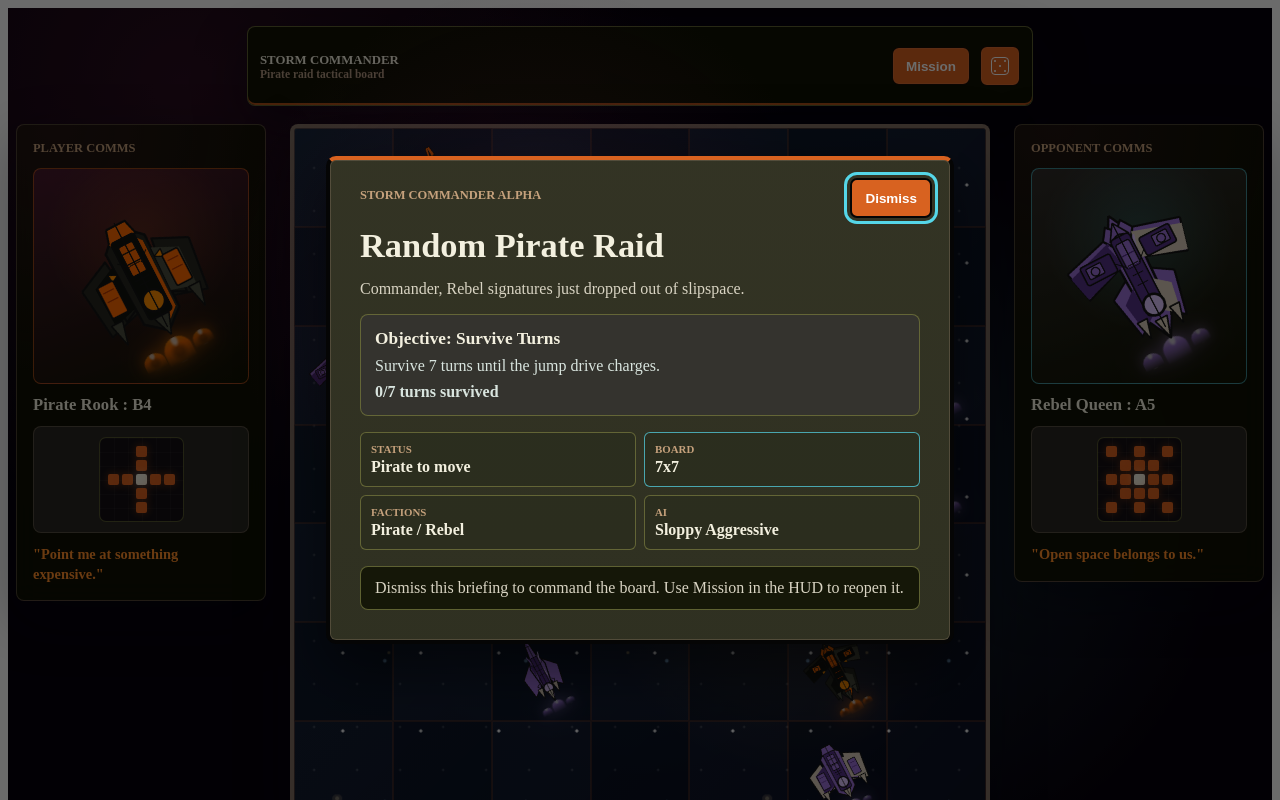
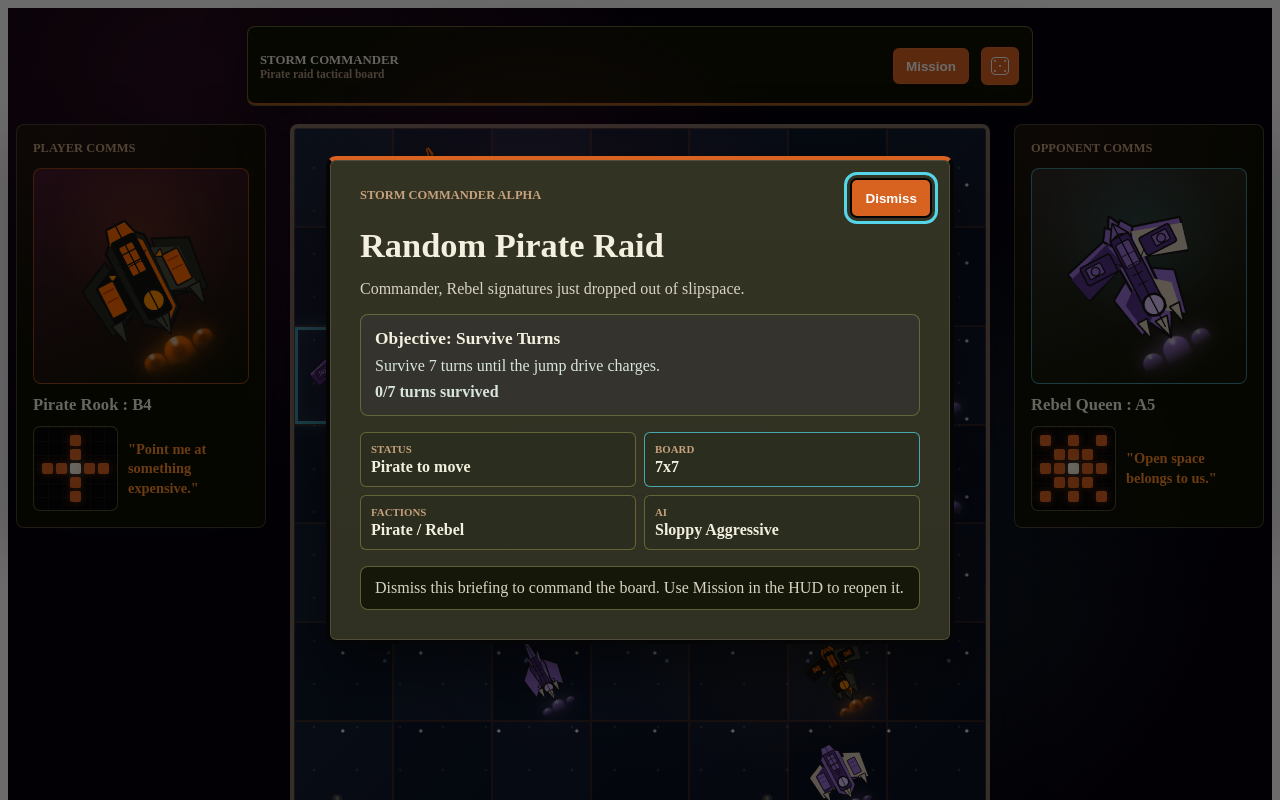
Before and after one commit to delahackerrocker/Storm-Commander, a React (Vite) app in the folder ReactSource/: page / in a window 1280 px wide. Shown: the top 800 px of the page. Built offline with nearby package versions, Linux system fonts and the light colour scheme; the HTML template or start-up script is replaced by a standard one.

Commit message:
Redesign of Game Screen Part 5

```diff
--- a/ReactSource/src/storm-commander/components/StormCommanderEncounterPage.jsx
+++ b/ReactSource/src/storm-commander/components/StormCommanderEncounterPage.jsx
@@ -243,10 +243,10 @@ function ShipCommsWindow({ ariaLabel, board, emptyText, piece, pieceRotation, ti
         <StormCommanderEncounterPiece piece={piece} pieceRotation={pieceRotation} />
       </div>
       <h2>{pilotTitle} : {squareLabel}</h2>
-      <div className="storm-comms-movement">
+      <div className="storm-comms-transmission">
         <MovementPatternIcon pieceType={piece.type} />
+        <p className="storm-comms-bark">"{STORM_COMMANDER_PILOT_BARKS[piece.type]}"</p>
       </div>
-      <p className="storm-comms-bark">"{STORM_COMMANDER_PILOT_BARKS[piece.type]}"</p>
     </aside>
   )
 }
@@ -434,6 +434,7 @@ export function StormCommanderEncounterPage({
       setSelection({ encounterId: encounter.id, pieceId: piece.id })
       setPlayerCommsSelection({ encounterId: encounter.id, pieceId: piece.id })
     } else if (piece) {
+      setSelection(null)
       setOpponentCommsSelection({
         encounterId: encounter.id,
         latestOpponentMovePieceId,
@@ -528,6 +529,18 @@ export function StormCommanderEncounterPage({
             {squares.map((square) => {
               const piece = getEncounterPieceAt(encounter, square)
               const legalMove = legalMoveForSquare.get(`${square.x},${square.y}`)
+              const isActiveSelection = Boolean(
+                selectedPiece && sameSquare(selectedPiece.square, square),
+              )
+              const isPlayerSoftSelection = Boolean(
+                !isActiveSelection &&
+                piece?.id &&
+                playerCommsPiece?.id === piece.id,
+              )
+              const isOpponentSoftSelection = Boolean(
+                piece?.id &&
+                opponentCommsPiece?.id === piece.id,
+              )
               const isExtraction = sameSquare(square, encounter.objective.extractionSquare)
               const isTarget =
                 Boolean(encounter.objective.targetPieceId) &&
@@ -535,7 +548,9 @@ export function StormCommanderEncounterPage({
               const className = [
                 'storm-encounter-square',
                 (square.x + square.y) % 2 === 0 ? 'is-light' : 'is-dark',
-                selectedPiece && sameSquare(selectedPiece.square, square) ? 'is-selected' : '',
+                isPlayerSoftSelection ? 'is-player-soft-selected' : '',
+                isOpponentSoftSelection ? 'is-opponent-soft-selected' : '',
+                isActiveSelection ? 'is-selected' : '',
                 legalMove ? 'is-legal-move' : '',
                 legalMove?.capturedPieceId ? 'is-capture' : '',
                 isExtraction ? 'is-extraction' : '',
--- a/ReactSource/src/styles/stormCommander.css
+++ b/ReactSource/src/styles/stormCommander.css
@@ -926,6 +926,20 @@
   background: rgba(4, 8, 18, 0.16);
 }
 
+.storm-commander-root .storm-encounter-square.is-player-soft-selected {
+  box-shadow:
+    inset 0 0 0 3px rgba(216, 98, 32, 0.72),
+    inset 0 0 20px rgba(216, 98, 32, 0.14),
+    0 0 16px rgba(216, 98, 32, 0.24);
+}
+
+.storm-commander-root .storm-encounter-square.is-opponent-soft-selected {
+  box-shadow:
+    inset 0 0 0 3px rgba(85, 214, 232, 0.68),
+    inset 0 0 20px rgba(85, 214, 232, 0.12),
+    0 0 16px rgba(85, 214, 232, 0.22);
+}
+
 .storm-commander-root .storm-encounter-square.is-selected {
   box-shadow:
     inset 0 0 0 5px var(--selected),
@@ -1104,17 +1118,17 @@
   overflow-wrap: anywhere;
 }
 
-.storm-commander-root .storm-comms-movement {
+.storm-commander-root .storm-comms-transmission {
   display: grid;
-  place-items: center;
-  padding: 10px;
-  border: 1px solid rgba(177, 152, 129, 0.32);
-  border-radius: var(--radius);
-  background: rgba(53, 51, 48, 0.72);
+  grid-template-columns: 85px minmax(0, 1fr);
+  gap: 10px;
+  align-items: stretch;
 }
 
 .storm-commander-root .storm-movement-pattern {
   display: grid;
+  justify-self: center;
+  align-self: center;
   grid-template-columns: repeat(5, 11px);
   grid-template-rows: repeat(5, 11px);
   gap: 3px;
@@ -1150,6 +1164,13 @@
   font-size: 0.9rem;
   font-weight: 800;
   line-height: 1.35;
+}
+
+.storm-commander-root .storm-comms-bark {
+  display: grid;
+  align-items: center;
+  min-height: 85px;
+  overflow-wrap: anywhere;
 }
 
 .storm-commander-root .storm-comms-empty {
```
Also changed, not shown: 2 other files (tests, documents, lock files or other folders).
